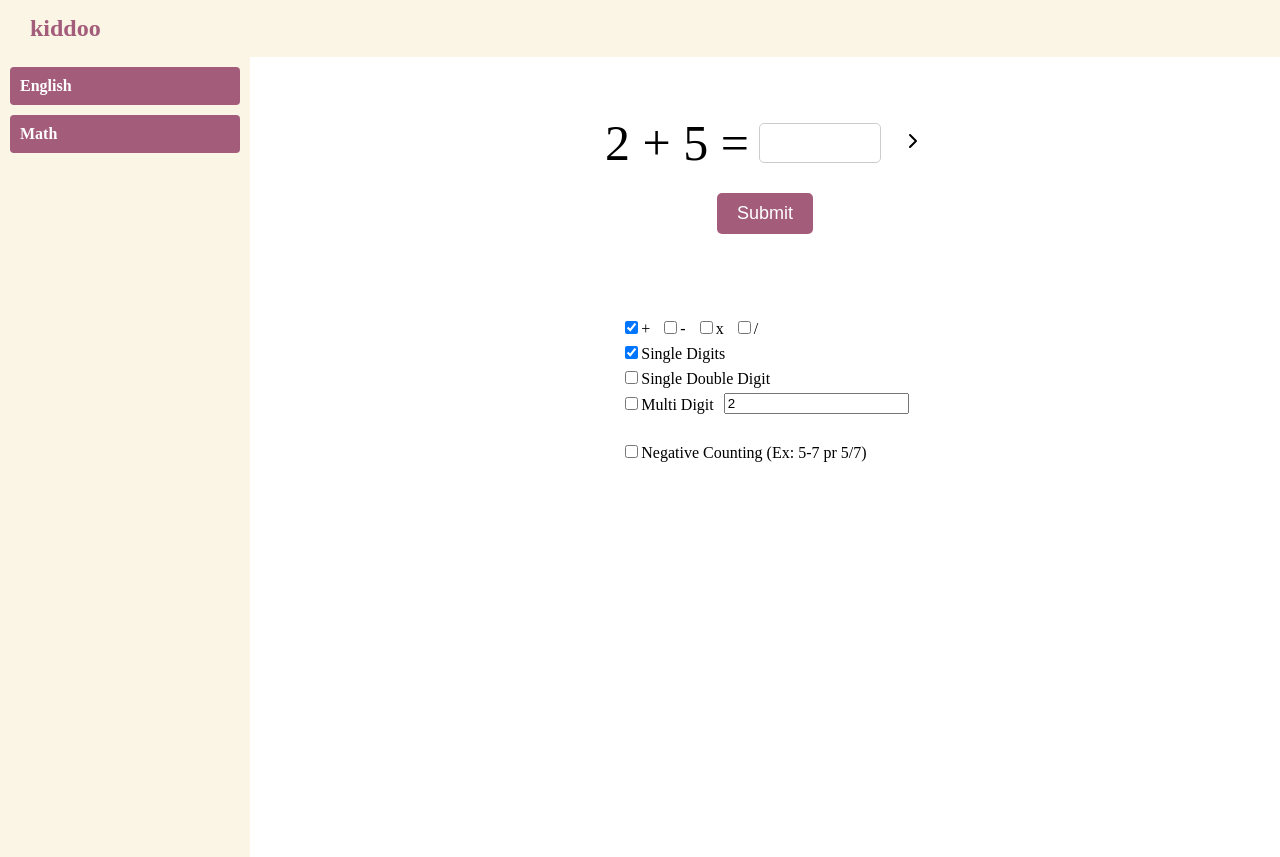
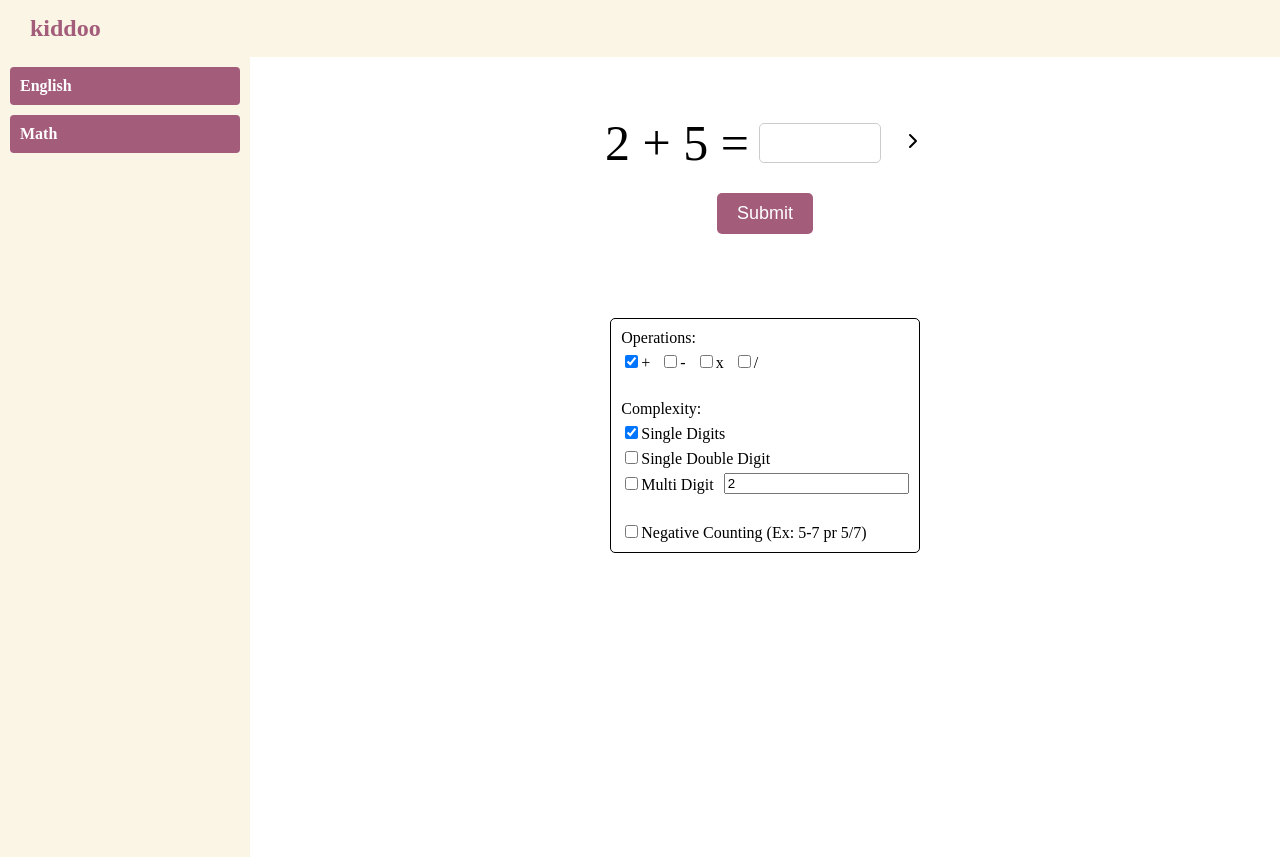
Before and after one commit to dnshariprasad/kidmath, a React (Vite) app: page /#/counting in a window 1280 px wide. Built offline with nearby package versions, Linux system fonts and the light colour scheme.

Commit message:
organised

```diff
--- a/src/pages/MathChallenge.tsx
+++ b/src/pages/MathChallenge.tsx
@@ -12,9 +12,6 @@ import styled from "styled-components";
 import {
   calculateResult,
   generateChallenge,
-  getMaxNumber,
-  getRandomNumber,
-  getRandomOperation,
   operations,
 } from "../util/MathUtil";
 const ContainerH = styled.div`
@@ -26,6 +23,9 @@ const ContainerV = styled.div`
   display: flex;
   flex-direction: column;
   gap: 5px;
+  border: 1px solid black;
+  border-radius: 5px;
+  padding: 10px;
 `;
 
 const MathChallenge = () => {
@@ -104,6 +104,7 @@ const MathChallenge = () => {
       <br />
       <br />
       <ContainerV>
+        <label>Operations:</label>
         <ContainerH>
           {operations.map((op) => (
             <label key={op}>
@@ -116,6 +117,8 @@ const MathChallenge = () => {
             </label>
           ))}
         </ContainerH>
+        <br />
+        <label>Complexity:</label>
         <label>
           <input
             type="checkbox"
```
